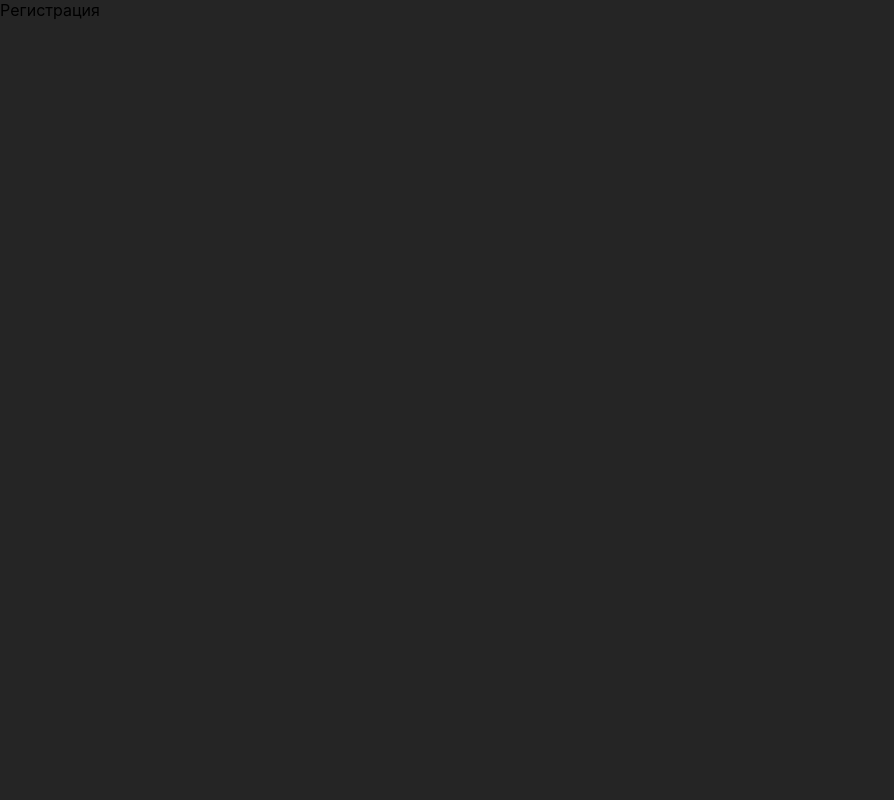
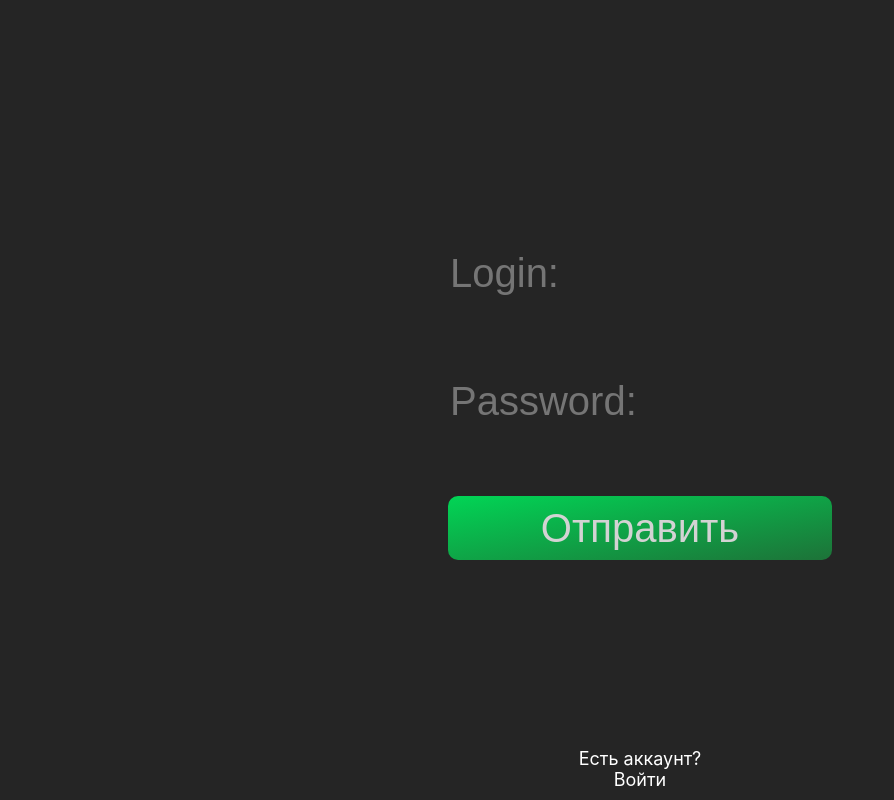
Before and after one commit to Ylidox/audioplayer, a React (Create React App) app in the folder front/: page /registration in a window 1280 px wide. Shown: the whole page, without its empty margins (0-894 px from the left). Built offline with nearby package versions, Linux system fonts and the light colour scheme.

Commit message:
add Registration

```diff
--- a/front/src/App.js
+++ b/front/src/App.js
@@ -4,7 +4,7 @@ import './App.css';
 import LoginPage from './pages/LoginPage';
 import { AuthProvider } from './contexts/AuthContext';
 import { AudioProvaider } from './contexts/AudioContext';
-import Registration from './pages/Registration';
+import {Registration} from './pages/Registration';
 import HomePage from './pages/HomePage';
 import AddAudio from './pages/AddAudio';
 import { LikedMusik } from './pages/LikedMusik';
--- a/front/src/components/MainMenu.jsx
+++ b/front/src/components/MainMenu.jsx
@@ -5,6 +5,24 @@ import SideMenu from './SideMenu';
 function MainMenu() {
     let [size, setSize] = useState(window.innerWidth);
     let [kindMenu, setKindMenu] = useState(false);
+    let links = [
+        {
+          title: 'Песни',
+          href: '/'
+        },
+        {
+          title: 'Слушать',
+          href: '/listen'
+        },
+        {
+          title: 'Избранное',
+          href: '/liked'
+        },
+        {
+          title: 'Плейлисты',
+          href: '/lists'
+        },
+    ];
     window.onresize = () => {
         setSize(window.innerWidth)
     }
@@ -15,7 +33,7 @@ function MainMenu() {
 
     return (
         <>
-            {kindMenu ? <SideMenu/> : <Menu/>}
+            {kindMenu ? <SideMenu links={links}/> : <Menu links={links}/>}
         </>
     );
 }
--- a/front/src/components/Menu.jsx
+++ b/front/src/components/Menu.jsx
@@ -14,31 +14,13 @@ function UnderLine(){
     );
 }
 
-function Menu() {
+function Menu({links}) {
     let [select, setSelect] = useState('/');
     let {setCurrent} = useAudio();
     let setClass = (isActive, state) => {
         if(isActive) setSelect(state);
         return isActive ? styles.select_a : styles.a;
     }
-    let links = [
-        {
-          title: 'Песни',
-          href: '/'
-        },
-        {
-          title: 'Слушать',
-          href: '/listen'
-        },
-        {
-          title: 'Избранное',
-          href: '/liked'
-        },
-        {
-          title: 'Плейлисты',
-          href: '/lists'
-        },
-    ]
     return (
         <div className={styles.container}>
             <motion.div className={styles.content} >
--- a/front/src/components/SideMenu.jsx
+++ b/front/src/components/SideMenu.jsx
@@ -74,27 +74,10 @@ let li = {
 	}
 }
 
-function SideMenu() {
+function SideMenu({links}) {
 	let [showMenu, setShowMenu] = useState(false);
   let {setCurrent} = useAudio();
-	let links = [
-    {
-      title: 'Песни',
-      href: '/'
-    },
-    {
-      title: 'Слушать',
-      href: '/listen'
-    },
-    {
-      title: 'Избранное',
-      href: '/liked'
-    },
-    {
-      title: 'Плейлисты',
-      href: '/lists'
-    },
-	]
+
 	return (
 
     <motion.div
--- a/front/src/pages/HomePage.jsx
+++ b/front/src/pages/HomePage.jsx
@@ -8,7 +8,7 @@ import { useNavigate } from 'react-router-dom';
 
 function HomePage() {
     let {user, singOut} = useAuth();
-    let {musiks, setMusiks} = useAudio();
+    let {setCurrent, musiks, setMusiks} = useAudio();
 
     let navigate = useNavigate();
 
@@ -31,6 +31,10 @@ function HomePage() {
 
     useEffect(() => {
         getAllMusik();
+        setCurrent({
+            index: null,
+            id: null,
+        });
     }, []);
 
     return (
--- a/front/src/pages/Registration.jsx
+++ b/front/src/pages/Registration.jsx
@@ -1,11 +1,98 @@
-import React from 'react';
+import {useState} from 'react';
+import { useNavigate } from 'react-router-dom';
+import { useAuth } from '../hooks/useAuth';
+import styles from '../styles/Registration.module.css'
+import { motion } from 'framer-motion';
 
-function Registration() {
+let selected = {
+    initial: {
+        opacity: 0,
+        outline: '0px',
+        scale: 0,
+    },
+    top: {
+        opacity: 1,
+        top: '0.5vh',
+        outline: '0px',
+        scale: 1.3,
+    },
+    bottom: {
+        opacity: 1,
+        top: '16.3vh',
+        outline: '0px',
+        scale: 1.3,
+    },
+}
+
+export const Registration = () => {
+    let [selectInput, setSelectInput] = useState('initial');
+    let [login, setLogin] = useState('');
+    let [password, setPassword] = useState('');
+    let {signIn} = useAuth();
+    let navigate = useNavigate();
+
+    let submit = async (e) => {
+        e.preventDefault();
+        let res = await fetch('/user/registration', {
+            method: 'POST',
+            headers: {
+                'Content-Type': 'application/json;charset=utf-8',
+            },
+            body: JSON.stringify({login, password})
+        });
+        res.json()
+            .then(result => {
+                signIn({login, password}, () => navigate('/', {replace:true}))
+            })
+    }
+
     return (
         <>
-            Регистрация
+            <div className={styles.container}>
+                <motion.div className={styles.content}>
+                    <motion.div
+                        className={styles.select_input}
+                        variants={selected}
+                        animate={selectInput}
+                        transition={{ type: "spring", stiffness: 500, damping: 20 }}
+                    ></motion.div>
+                    <motion.input
+                        type="text"
+                        onChange={(e) => setLogin(e.target.value)}
+                        value={login}
+                        placeholder='Login:'
+                        onClick={() => setSelectInput('top')}
+                        />
+                    <motion.input
+                        type="password"
+                        onChange={(e) => setPassword(e.target.value)}
+                        value={password}
+                        placeholder='Password:'
+                        onClick={() => setSelectInput('bottom')}
+                        />
+                    <motion.button
+                        onClick={submit}
+                        whileHover={{
+                            scale: 1.2,
+                        }}
+                        whileTap={{
+                            scale: 0.9,
+                        }}
+                        transition={{ type: "spring", stiffness: 500, damping: 15 }}
+                    >
+                        Отправить
+                    </motion.button>
+                </motion.div>
+            </div>
+            <motion.div
+                className={styles.login}
+                whileHover={{
+                    scale: 1.1,
+                }}
+                onClick={() => navigate('/login')}
+            >
+                Есть аккаунт? Войти
+            </motion.div>
         </>
     );
 }
-
-export default Registration;
--- /dev/null
+++ b/front/src/styles/Registration.module.css
@@ -0,0 +1,61 @@
+.container{
+    width: 100%;
+    height: 100vh;
+    display: flex;
+    align-items: center;
+    justify-content: center;
+}
+.content{
+    display: flex;
+    flex-direction: column;
+    justify-content: space-between;
+    width: 30%;
+    min-width: 300px;
+    max-width: 600px;
+    height: 40vh;
+    position: relative;
+}
+.content>input{
+    border: 0;
+    background: rgba(0, 0, 0, 0);
+    height: 8vh;
+    font-size: 5vh;
+    color: white;
+    outline: 0;
+}
+
+.content>button{
+    height: 8vh;
+    font-size: 5vh;
+    border: 0;
+    color: lightgrey;
+    background: var(--gradient);
+    border-radius: 10px;
+    /* scale: 1.2; */
+}
+
+.select_input{
+    position: absolute;
+    width: 100%;
+    height: 8vh;
+    display: flex;
+    background: var(--gradient);
+    z-index: -1;
+    border-radius: 10px;
+}
+
+.login{
+    width: 170px;
+    text-align: center;
+    position: absolute;
+    left: calc(50% - 85px);
+    bottom: 10px;
+    font-size: 18px;
+    color: white;
+}
+
+@media (max-width:300px) {
+    .content{
+        min-width: 100%;
+    }
+}
```
